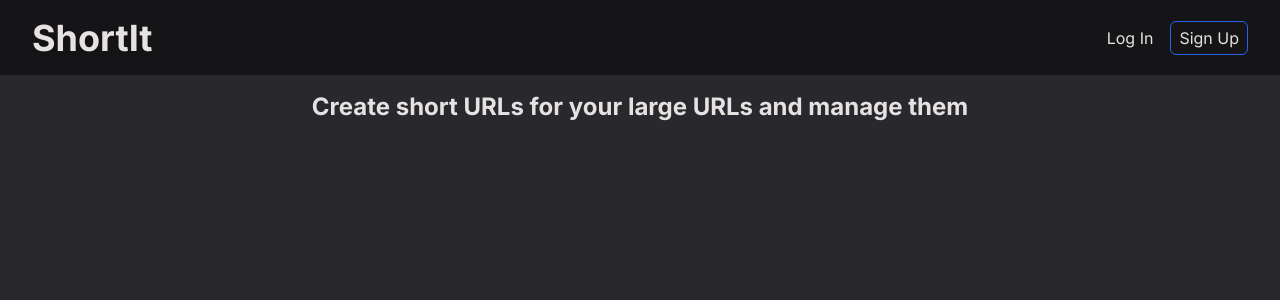
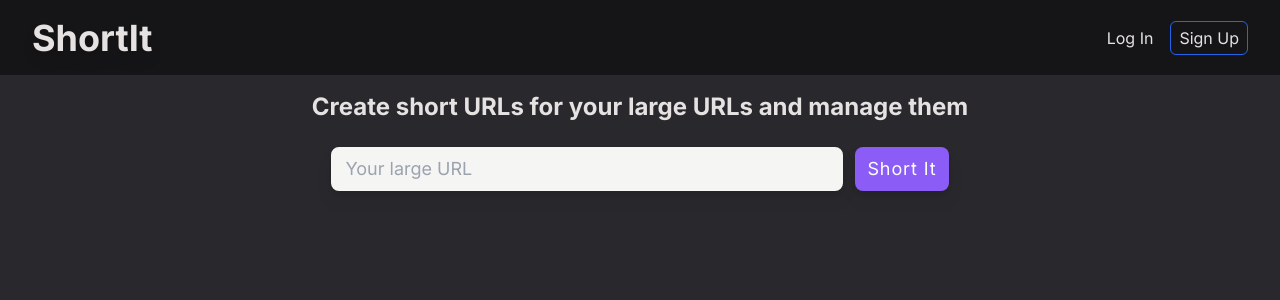
Before and after one commit to Rrhul0/shortit, a Next.js app: page /beta in a window 1280 px wide. Shown: the top 300 px of the page. Built offline with nearby package versions, Linux system fonts and the light colour scheme; no server answers.

Commit message:
converted create url form component for app router

```diff
--- a/app/beta/page.tsx
+++ b/app/beta/page.tsx
@@ -3,6 +3,7 @@ import { authOptions } from '../../pages/api/auth/[...nextauth]'
 import prisma from '../../lib/prisma'
 import { Path, Url } from '@prisma/client'
 import ShowAllUrls from '../../components/appComponents/showUrls'
+import CreateUrlForm from '../../components/appComponents/createUrlForm'
 
 export interface UrlWithPaths extends Url {
 	paths: Path[]
@@ -26,6 +27,7 @@ export default async function page() {
 			<h2 className='font-bold sm:text-xl md:text-2xl text-center text-primary'>
 				Create short URLs for your large URLs and manage them
 			</h2>
+			<CreateUrlForm userId={user?.id} />
 			{urls ? <ShowAllUrls urls={urls} /> : null}
 		</div>
 	)
--- /dev/null
+++ b/components/appComponents/createUrlForm.tsx
@@ -0,0 +1,32 @@
+'use client'
+
+import { useRef } from 'react'
+import { submitAction } from '../../lib/createUrlAction'
+
+const CreateUrlForm = ({ userId }: { userId?: string }) => {
+	const formRef = useRef<HTMLFormElement>(null)
+	return (
+		<form
+			action={async e => {
+				await submitAction(e, userId)
+				formRef.current?.reset()
+			}}
+			ref={formRef}
+			className='flex gap-3 w-full text-lg justify-center'
+		>
+			<input
+				placeholder='Your large URL'
+				name='url'
+				className='px-3 rounded-lg w-3/5 sm:w-2/5 md:w-1/2 lg:w-2/5 drop-shadow-lg bg-stone-100 border-2 border-stone-100 focus:border-violet-600 transition-colors hover:border-violet-400 focus:outline-none focus:bg-white'
+			/>
+			<button
+				type='submit'
+				className='transition-all text-white tracking-wider drop-shadow-lg bg-violet-500 rounded-lg px-3 py-2 hover:bg-violet-600 active:shadow-inner'
+			>
+				Short It
+			</button>
+		</form>
+	)
+}
+
+export default CreateUrlForm
--- /dev/null
+++ b/lib/createUrlAction.ts
@@ -0,0 +1,19 @@
+'use server'
+
+import { revalidatePath } from 'next/cache'
+import prisma from './prisma'
+
+export async function submitAction(e: FormData, userId: string | undefined) {
+	const url = e.get('url')
+	if (!url || typeof url !== 'string') return
+
+	let full_url = encodeURI(url)
+	//check url first
+
+	//check if it have https in front of it
+	const regexp = /^http(s)?:\/\//
+	if (!regexp.test(url)) full_url = 'https://' + full_url
+
+	await prisma.url.create({ data: { to_url: full_url, userId: userId } })
+	revalidatePath('/beta')
+}
```
